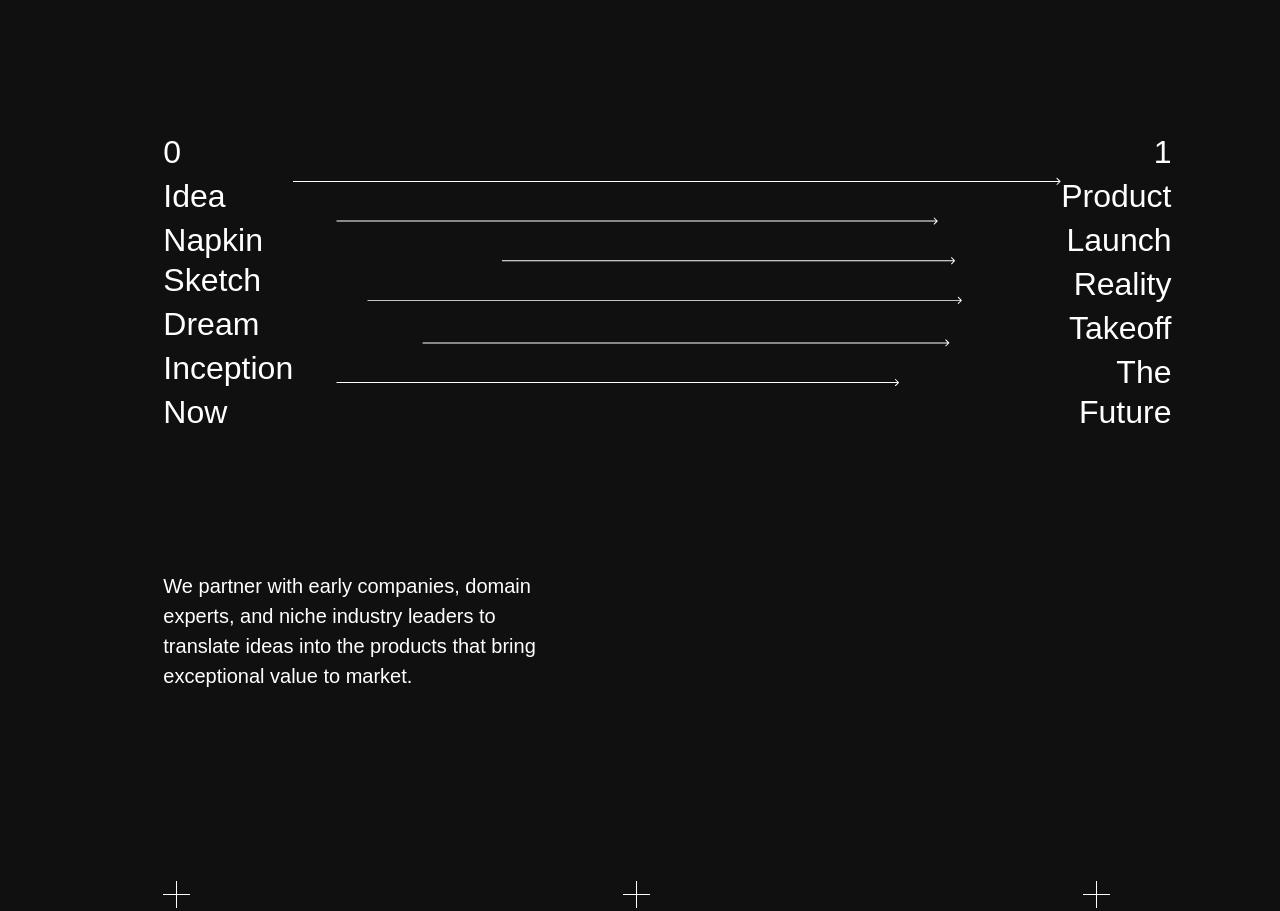
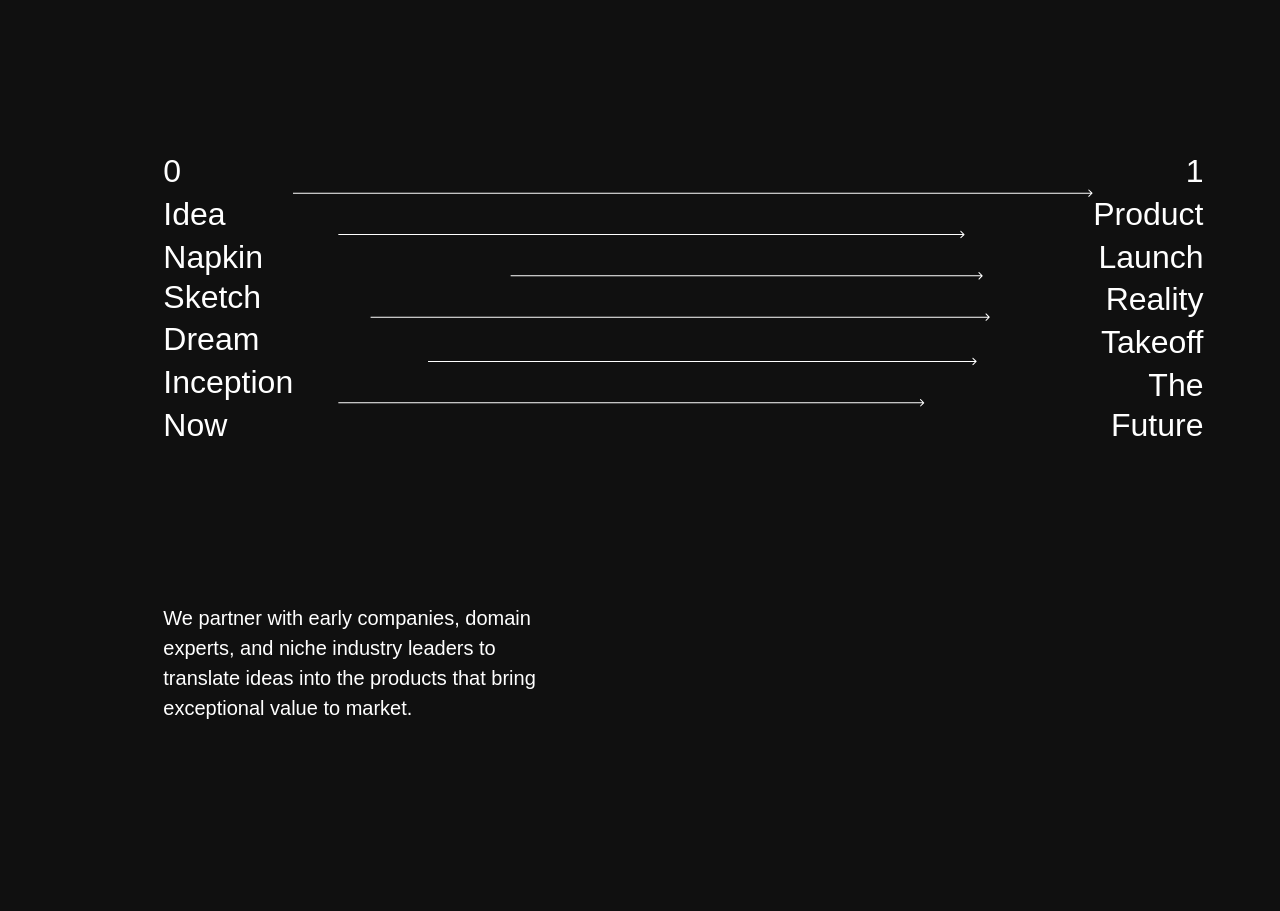
Before and after one commit to relay-product/marketing-site, a React (Create React App) app in the folder marketing-site/: page / in a window 1280 px wide. Shown: the part 1080-1991 px from the top of the page. Built offline with nearby package versions, Linux system fonts and the light colour scheme; a web font is replaced by a local one.

Commit message:
arrow edits

```diff
--- a/marketing-site/src/pages/home/Home.page.tsx
+++ b/marketing-site/src/pages/home/Home.page.tsx
@@ -89,7 +89,7 @@ export const Home = () => {
         justifyContent={"left"}
         width={"100%"}
       >
-        <Flex flexDir={"column"} gap={"0.25rem"}>
+        <Flex flexDir={"column"} gap={"0.18rem"}>
           <Heading variant={"h4"}>0</Heading>
           <Heading variant={"h4"}>Idea</Heading>
           <Heading variant={"h4"}>Napkin Sketch</Heading>
@@ -97,8 +97,8 @@ export const Home = () => {
           <Heading variant={"h4"}>Inception</Heading>
           <Heading variant={"h4"}>Now</Heading>
         </Flex>
-        <ArrowIcon boxSize={"48rem"} />
-        <Flex flexDir={"column"} gap={"0.25rem"} textAlign={"right"}>
+        <ArrowIcon boxSize={"50rem"} />
+        <Flex flexDir={"column"} gap={"0.18rem"} textAlign={"right"}>
           <Heading variant={"h4"}>1</Heading>
           <Heading variant={"h4"}>Product</Heading>
           <Heading variant={"h4"}>Launch</Heading>
```
